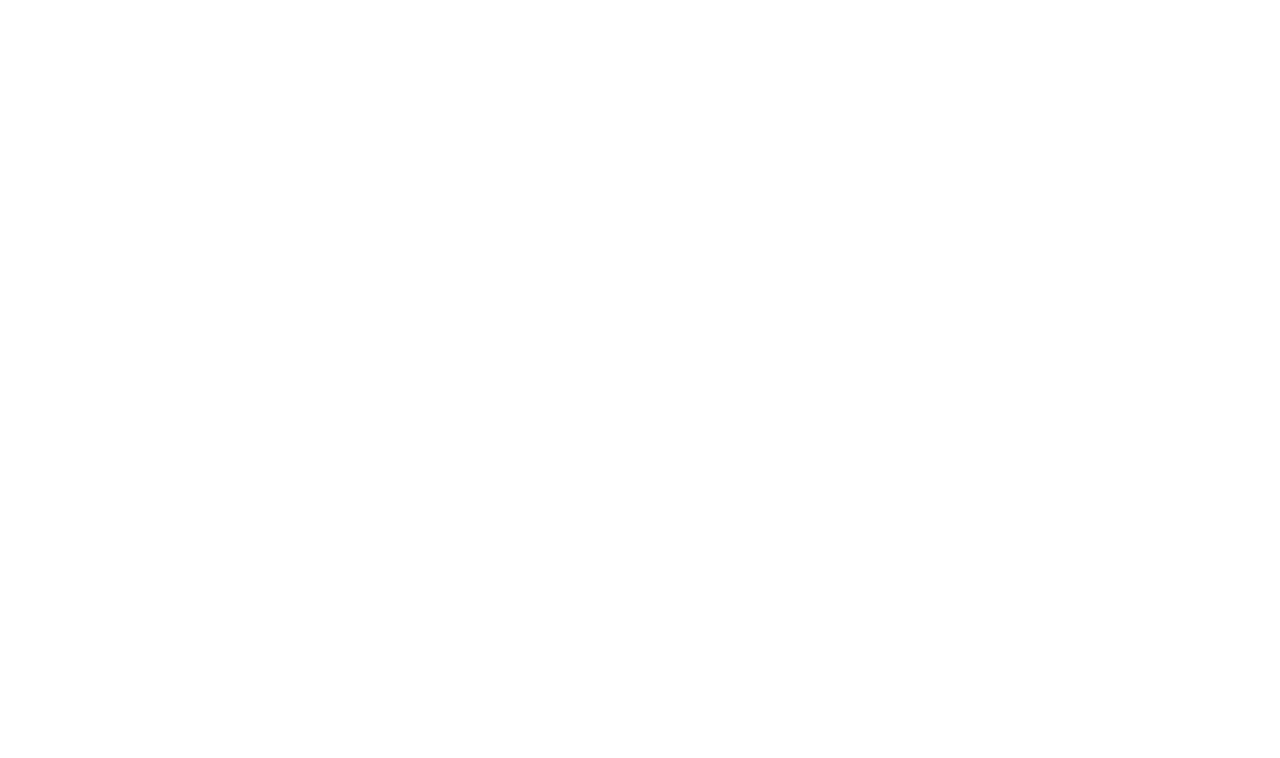
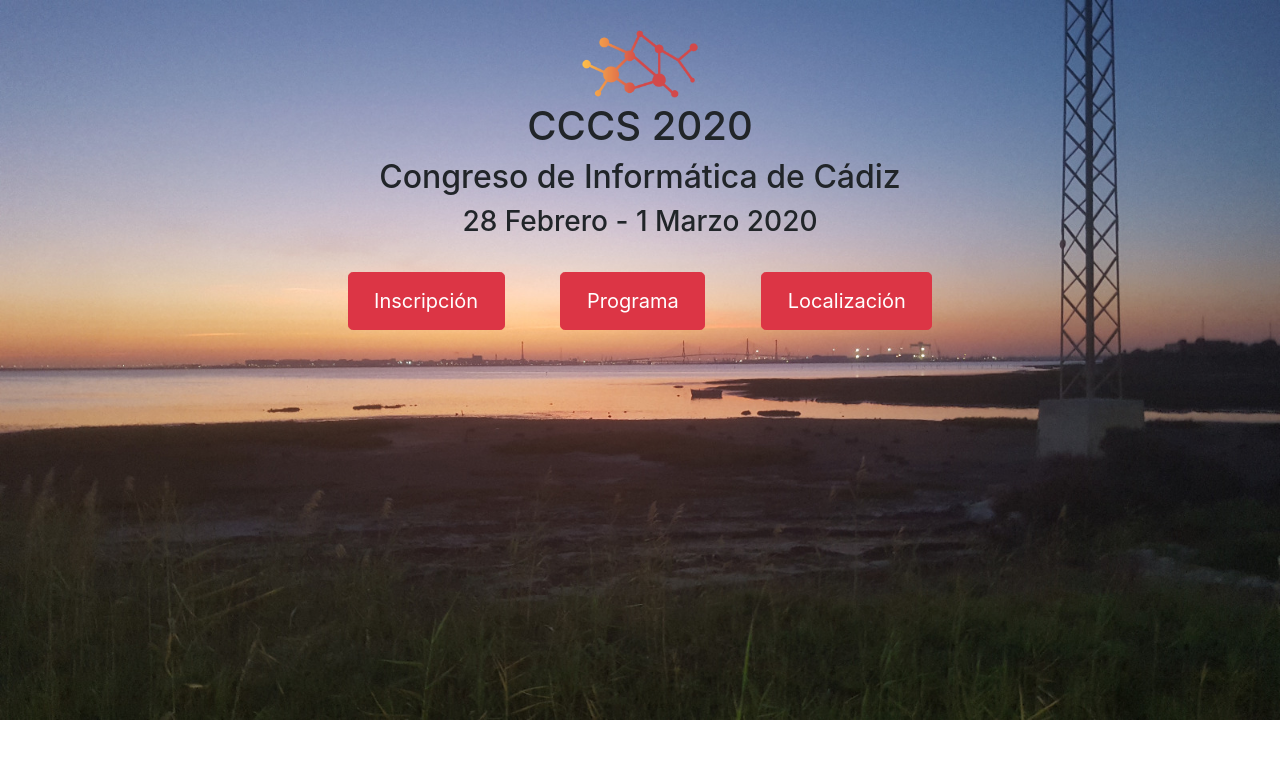
Before and after one commit to guilogar/pnet, a plain HTML site: page src/index.html in a window 1280 px wide. Drawn offline with nearby package versions, Linux system fonts and the light colour scheme.

Commit message:
header made. Only lack footer and sectiona aside with notices.

```diff
--- a/files/css/general.css
+++ b/files/css/general.css
@@ -0,0 +1,6 @@
+body
+{
+    background-image: url('../img/bahia_cadiz.jpeg');
+    background-repeat: no-repeat;
+    background-size: cover;
+}
--- a/files/css/index.css
+++ b/files/css/index.css
@@ -0,0 +1,24 @@
+.header {
+    text-align: center;
+}
+
+.subheader {
+    margin-top: -2%;
+}
+
+.nav_header > a {
+    color: white;
+    margin: 2%;
+    padding: 1% 2% 1% 2%;
+}
+
+.logotipo {
+    width: 10%;
+    height: 10%;
+}
+
+/* .nav_header > button {
+    color: white;
+    margin: 2%;
+    padding: 1% 2% 1% 2%;
+} */
--- a/files/css/localizacion.css
+++ b/files/css/localizacion.css
@@ -0,0 +1 @@
+/* TODO: position static to image of cadiz */
--- a/src/index.html
+++ b/src/index.html
@@ -1,22 +1,75 @@
 <!DOCTYPE html>
-<html lang="en">
+<html lang="es">
     <head>
         <meta charset="UTF-8">
         <meta name="viewport" content="width=device-width, initial-scale=1.0">
         <title>CCCS - Cadiz Congress Computer Science</title>
+        <link href="https://stackpath.bootstrapcdn.com/bootstrap/4.4.1/css/bootstrap.min.css"
+              integrity="sha384-Vkoo8x4CGsO3+Hhxv8T/Q5PaXtkKtu6ug5TOeNV6gBiFeWPGFN9MuhOf23Q9Ifjh"
+              crossorigin="anonymous"
+              rel="stylesheet">
+        <script src="https://code.jquery.com/jquery-3.4.1.slim.min.js"
+                integrity="sha384-J6qa4849blE2+poT4WnyKhv5vZF5SrPo0iEjwBvKU7imGFAV0wwj1yYfoRSJoZ+n"
+                crossorigin="anonymous">
+        </script>
+        <script src="https://cdn.jsdelivr.net/npm/popper.js@1.16.0/dist/umd/popper.min.js"
+                integrity="sha384-Q6E9RHvbIyZFJoft+2mJbHaEWldlvI9IOYy5n3zV9zzTtmI3UksdQRVvoxMfooAo"
+                crossorigin="anonymous">
+        </script>
+        <script src="https://stackpath.bootstrapcdn.com/bootstrap/4.4.1/js/bootstrap.min.js"
+                integrity="sha384-wfSDF2E50Y2D1uUdj0O3uMBJnjuUD4Ih7YwaYd1iqfktj0Uod8GCExl3Og8ifwB6"
+                crossorigin="anonymous">
+        </script>
+
+        <link rel="stylesheet" href="../files/css/general.css">
+        <link rel="stylesheet" href="../files/css/index.css">
     </head>
     <body>
-        <header>
+        <header class="header">
+            <img src="../files/img/logo.png" alt="" class="logotipo">
+            <div class="subheader">
+                <h1>CCCS 2020</h1>
+                <h2>Congreso de Informática de Cádiz</h2>
+                <h3>28 Febrero - 1 Marzo 2020</h3>
+            </div>
+            <nav class="nav_header">
+                <!-- <button type="button" class="btn btn-danger btn-lg buttonNav" id="inscripcion">
+                    Inscripción
+                </button>
+                <button type="button" class="btn btn-danger btn-lg buttonNav" id="programa">
+                    Programa
+                </button>
+                <button type="button" class="btn btn-danger btn-lg buttonNav" id="localizacion">
+                    Localización
+                </button>
 
+                <script>
+                    $(document).ready(() => {
+                        $('.buttonNav').each(function (index) {
+                            $(this).click(function () {
+                                window.location.href = "./" + $(this).attr("id") + ".html";
+                            });
+                        });
+                    });
+                </script> -->
+                <a src="./inscripcion.html" type="button" class="btn btn-danger btn-lg">
+                    Inscripción
+                </a>
+                <a src="./programa.html" type="button" class="btn btn-danger btn-lg">
+                    Programa
+                </a>
+                <a src="./localizacion.html" type="button" class="btn btn-danger btn-lg">
+                    Localización
+                </a>
+            </nav>
         </header>
 
         <section>
             <aside>
+                <article>
 
+                </article>
             </aside>
-            <article>
-
-            </article>
         </section>
 
         <footer>
```
